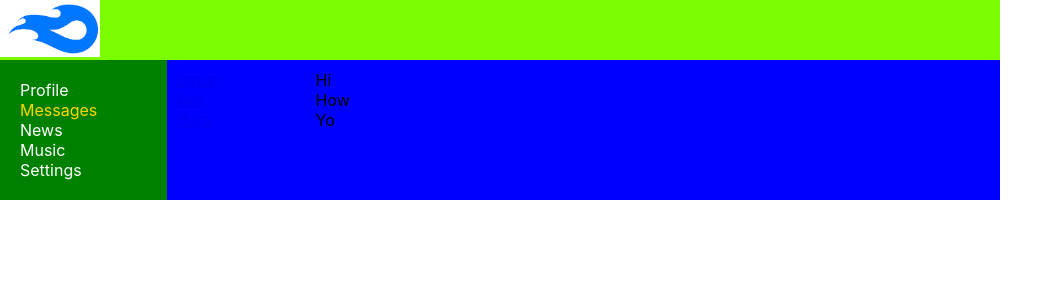
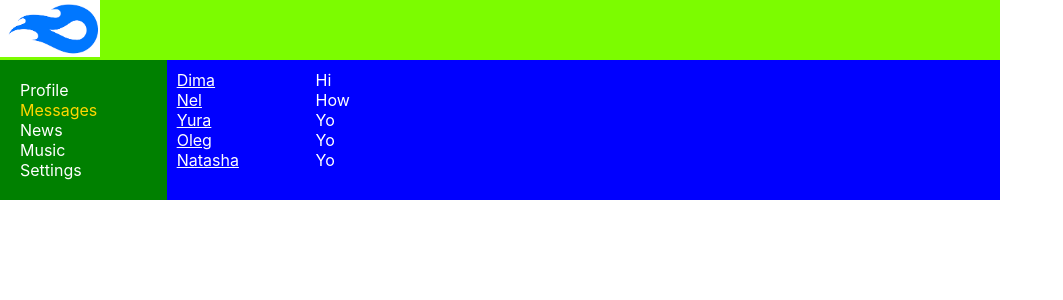
Before and after one commit to NellFotina/Social-net, a React (Create React App) app: page /dialogs in a window 1280 px wide. Shown: the top 300 px of the page, without its empty margins (0-1063 px from the left). Built offline with nearby package versions, Linux system fonts and the light colour scheme.

Commit message:
lesson 25 (map)

```diff
--- a/src/components/Dialogs/Dialogs.jsx
+++ b/src/components/Dialogs/Dialogs.jsx
@@ -17,34 +17,30 @@
 };
 
 const Dialogs = (props) => {
-  let dialogsData = [
+  let dialogs = [
     { id: 1, name: "Dima" },
     { id: 2, name: "Nel" },
     { id: 3, name: "Yura" },
     { id: 4, name: "Oleg" },
-    { id: 5, name: "Natasha" }
-  ]
+    { id: 5, name: "Natasha" },
+  ];
 
-  let messageData = [
+  let messages = [
     { id: 1, message: "Hi" },
     { id: 2, message: "How" },
     { id: 3, message: "Yo" },
     { id: 4, message: "Yo" },
-    { id: 5, message: "Yo" }
-  ]
+    { id: 5, message: "Yo" },
+  ];
 
+  let DialogsElements = dialogs.map((d) => (
+    <DialogItem name={d.name} id={d.id} />
+  ));
+  let MessageElements = messages.map((m) => <Message message={m.message} />);
   return (
     <div className={s.dialogs}>
-      <div className={s.dialogsItems}>
-        <DialogItem name={dialogsData[0].name} id={dialogsData[0].id} />
-        <DialogItem name={dialogsData[1].name} id={dialogsData[1].id} />
-        <DialogItem name={dialogsData[2].name} id={dialogsData[2].id} />
-      </div>
-      <div className={s.messages}>
-        <Message message={messageData[0].message} />
-        <Message message={messageData[1].message} />
-        <Message message={messageData[2].message} />
-      </div>
+      <div className={s.dialogsItems}>{DialogsElements}</div>
+      <div className={s.messages}>{MessageElements}</div>
     </div>
   );
 };
--- a/src/components/Dialogs/Dialogs.module.css
+++ b/src/components/Dialogs/Dialogs.module.css
@@ -5,14 +5,15 @@
 
 .dialogsItems {
   padding: 10px;
+  text-decoration: none;
 }
 
 .dialogsItems .active {
   color: gold;
 }
 
-.dialog {
-
+.dialog a {
+  color: white;
 }
 
 .messages {
@@ -20,5 +21,5 @@
 }
 
 .message {
-
+  color:white;
 }
--- a/src/components/Profile/MyPosts/MyPosts.jsx
+++ b/src/components/Profile/MyPosts/MyPosts.jsx
@@ -3,6 +3,14 @@
 import Post from "./Post/Post";
 
 const MyPosts = () => {
+
+let posts = [
+  {id: 1, message: "Hi, how are you", likeCount: 5},
+  {id: 2, message: "It's my first post", likeCount: 15}
+]
+
+let postsElements = posts.map (p => <Post message={p.message} like={p.likeCount} />);
+
   return (
     <div className={s.postBlock}>
       <h3>My posts</h3>
@@ -15,8 +23,7 @@
         </div>
       </div>
       <div className={s.posts}>New post</div>
-      <Post message="Hi, how are you" like="5" />
-      <Post message="It's my first post" like="13" />
+      {postsElements}
     </div>
   );
 };
```
Lines whose indentation alone changed are shown as unchanged.
